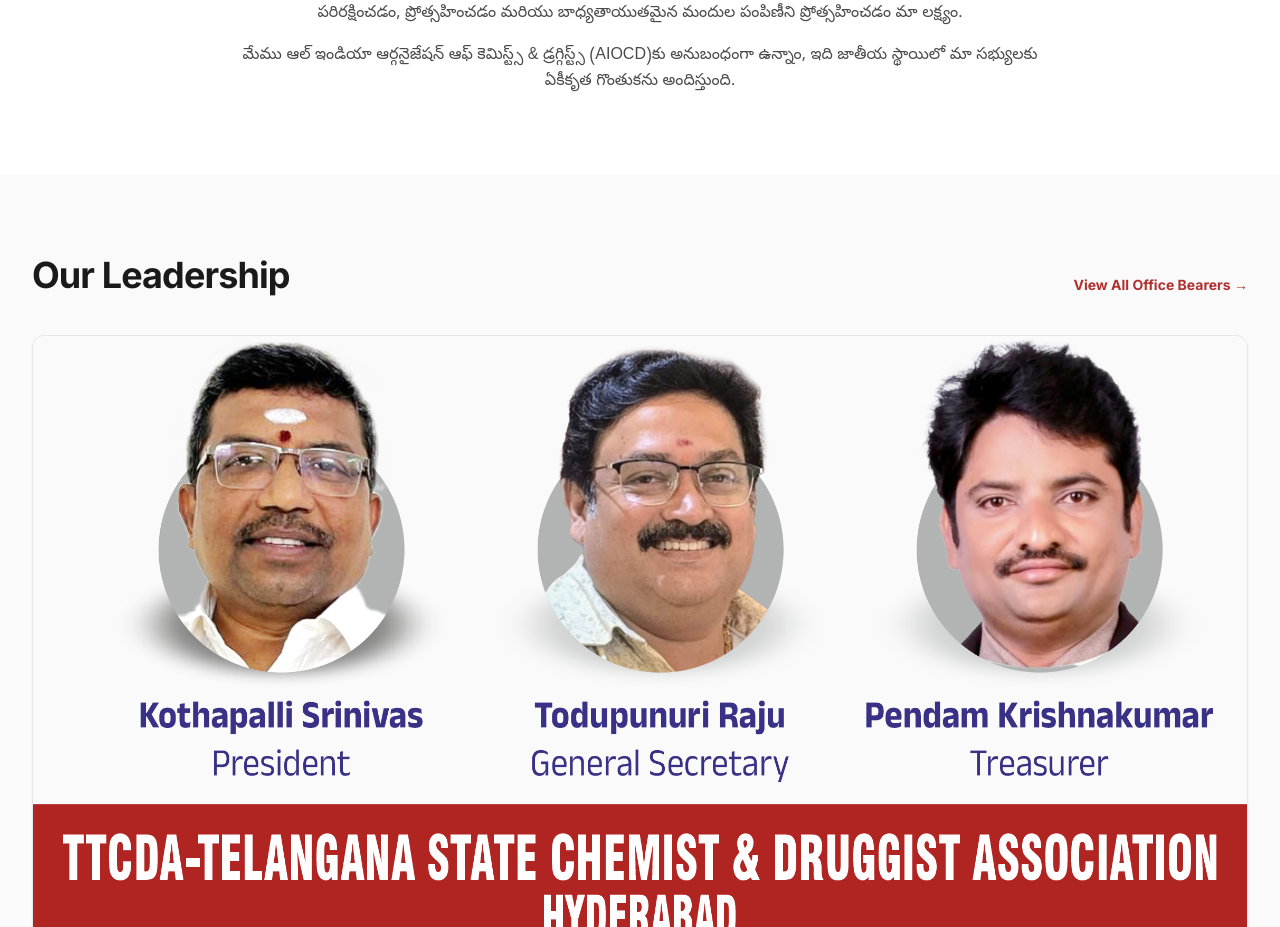
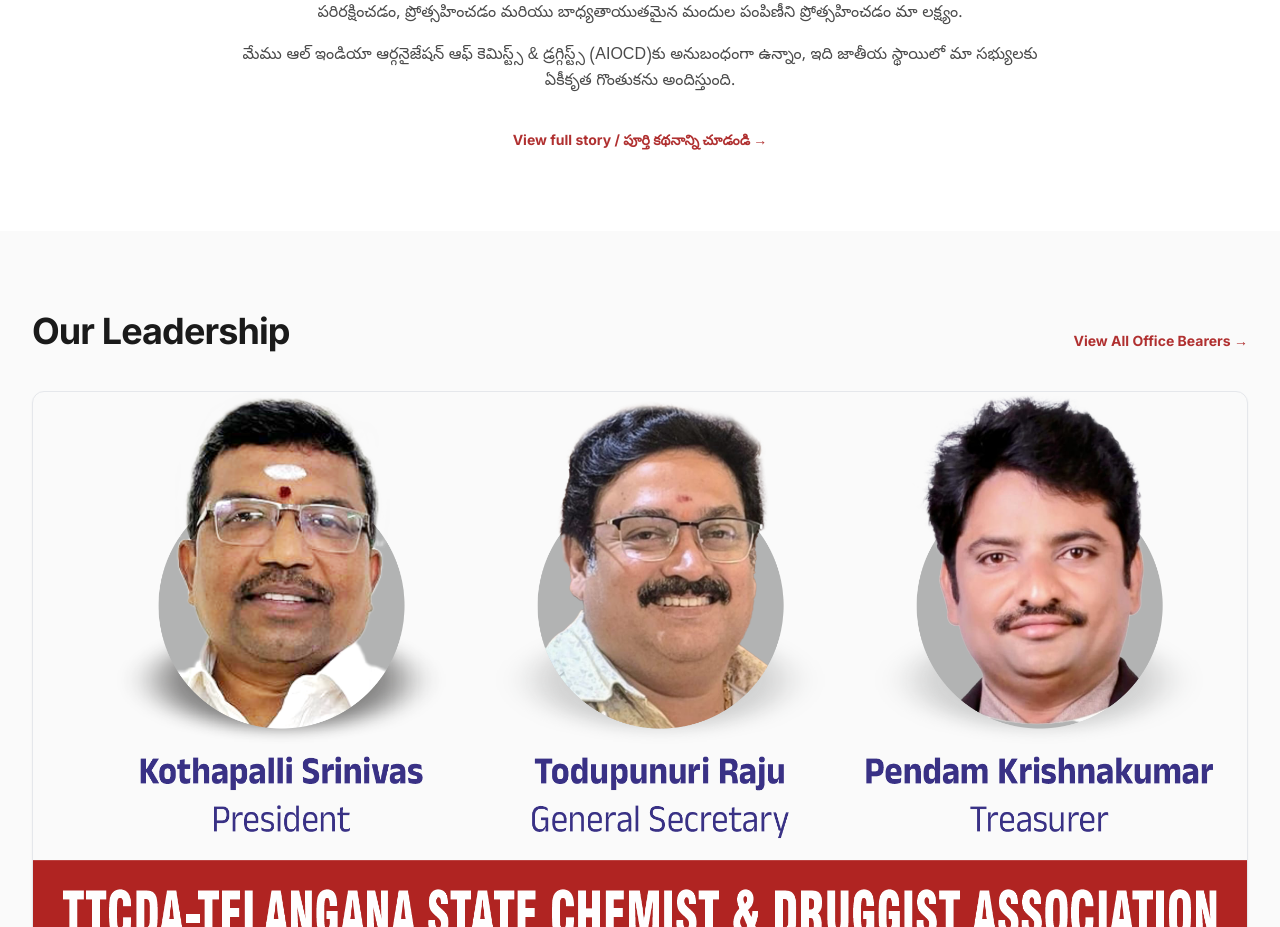
Before and after one commit to varunkumar06011/ttcd-, a React (Vite) app: page / in a window 1280 px wide. Shown: the part 847-1774 px from the top of the page. Built offline with nearby package versions, Linux system fonts and the light colour scheme.

Commit message:
Add View full story link to Telugu section on Home page

```diff
--- a/src/pages/Home.jsx
+++ b/src/pages/Home.jsx
@@ -43,6 +43,14 @@ export default function Home() {
             {teluguPage.whoWeAre.paragraphs.map((p, i) => (
               <p key={i} className="leading-relaxed">{p}</p>
             ))}
+          </div>
+          <div className="mt-8">
+            <Link
+              to="/telugu"
+              className="inline-flex items-center gap-2 text-sm font-bold text-ttcda-maroon hover:text-ttcda-maroon-light hover:underline"
+            >
+              View full story / పూర్తి కథనాన్ని చూడండి →
+            </Link>
           </div>
         </div>
       </section>
```
